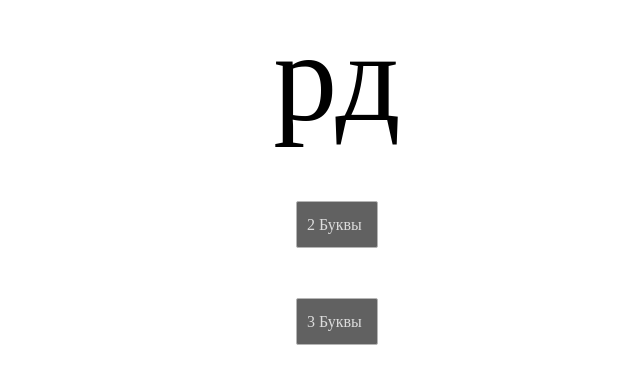
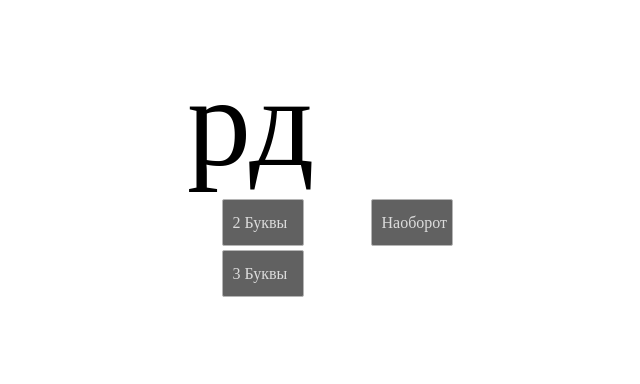
Before and after one commit to Otaka/Otaka.github.io, a plain HTML site: page index.html in a window 1280 px wide. Shown: the part 194-578 px from the top of the page, without its empty margins (303-943 px from the left). Drawn offline with Linux system fonts and the light colour scheme.

Commit message:
updated. Added reversing of the current syllable

```diff
--- a/index.html
+++ b/index.html
@@ -36,9 +36,12 @@
 				"сь","ся","сё","та","ти","то","том","точ","ты","тым","ть","у","уб","ув","уж","уз","ум","фи",
 				"хи","хит","хо","хом","ца","ча","чай","че","чи","ша","ше","ши","шис","шо","ще","щу","ый",
 				"эй","ёд","ёл","ён"];
-			var trueFalse=[true, false]
+
+			var currentWord=syllables[0];
 			var fonts=["Fira Sans","Arial","Times New Roman","Georgia","Courier New"];
 			var colors=["black","red","green","blue", "grey"];
+
+
 
 			function getRandomElement(arr){
 				return arr[Math.floor(Math.random()*arr.length)]
@@ -65,7 +68,7 @@
 			}
 
 			function setItalic(element, isItalic){
-				element.style.fontStyle =isItalic?"italic":"";
+				element.style.fontStyle = isItalic? "italic":"";
 			}
 
 			function setColor(element, color){
@@ -73,14 +76,24 @@
 			}
 			function applyRandomStyle(element){
 				changeFont(element, getRandomElement(fonts));
-				setItalic(element, getRandomElement(trueFalse));
+				setItalic(element, getRandomElement([true, false]));
 				setColor(element, getRandomElement(colors));
 			}
 
 			function nextWord(charsCount){
+				currentWord=getNextSyllable(charsCount);
+				printWord(currentWord);
+			}
+
+			function printWord(word){
 				var element=document.getElementById("word");
-				element.innerHTML=getNextSyllable(charsCount);
+				element.innerHTML=word;
 				applyRandomStyle(element);
+			}
+
+			function reverseWord(){
+				currentWord=randomCase(currentWord.split("").reverse().join(""));
+				printWord(currentWord);
 			}
 
 		</script>
@@ -90,11 +103,21 @@
 		<div>
 			<div id="word" style='font: 8em "Fira Sans", sans-serif;'></div>
 
-			<div style="height:50px"></div>
-
-			<div style="margin: 0 auto;width:60px" class="btn noselect" onclick="nextWord(2)">2 Буквы</div>
-			<div style="height:50px"></div>
-			<div style="margin: 0 auto;width:60px" class="btn noselect" onclick="nextWord(3)">3 Буквы</div>
+			<table style="width:300px">
+				<tr>
+					<td>
+						<div style="margin: 0 auto;width:60px"  class="btn noselect" onclick="nextWord(2)">2 Буквы</div>
+					</td>
+					<td>
+						<div style="margin: 0 auto;width:60px" class="btn noselect" onclick="reverseWord()">Наоборот</div>
+					</td>
+				</tr>
+				<tr>
+					<td>
+						<div style="margin: 0 auto;width:60px" class="btn noselect" onclick="nextWord(3)">3 Буквы</div>
+					</td>
+				</tr>
+			</table>
 		</div>
 	</div>
 	</body>
```
